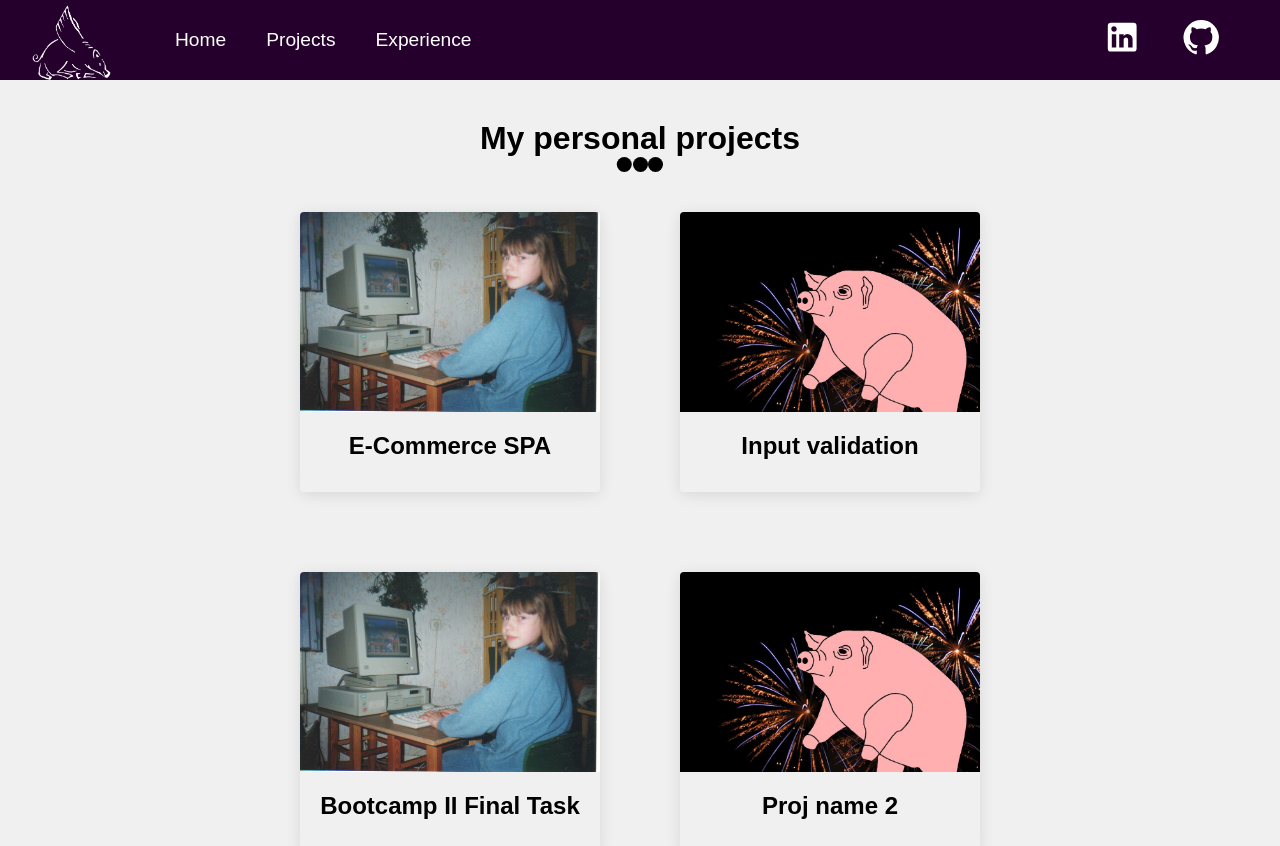
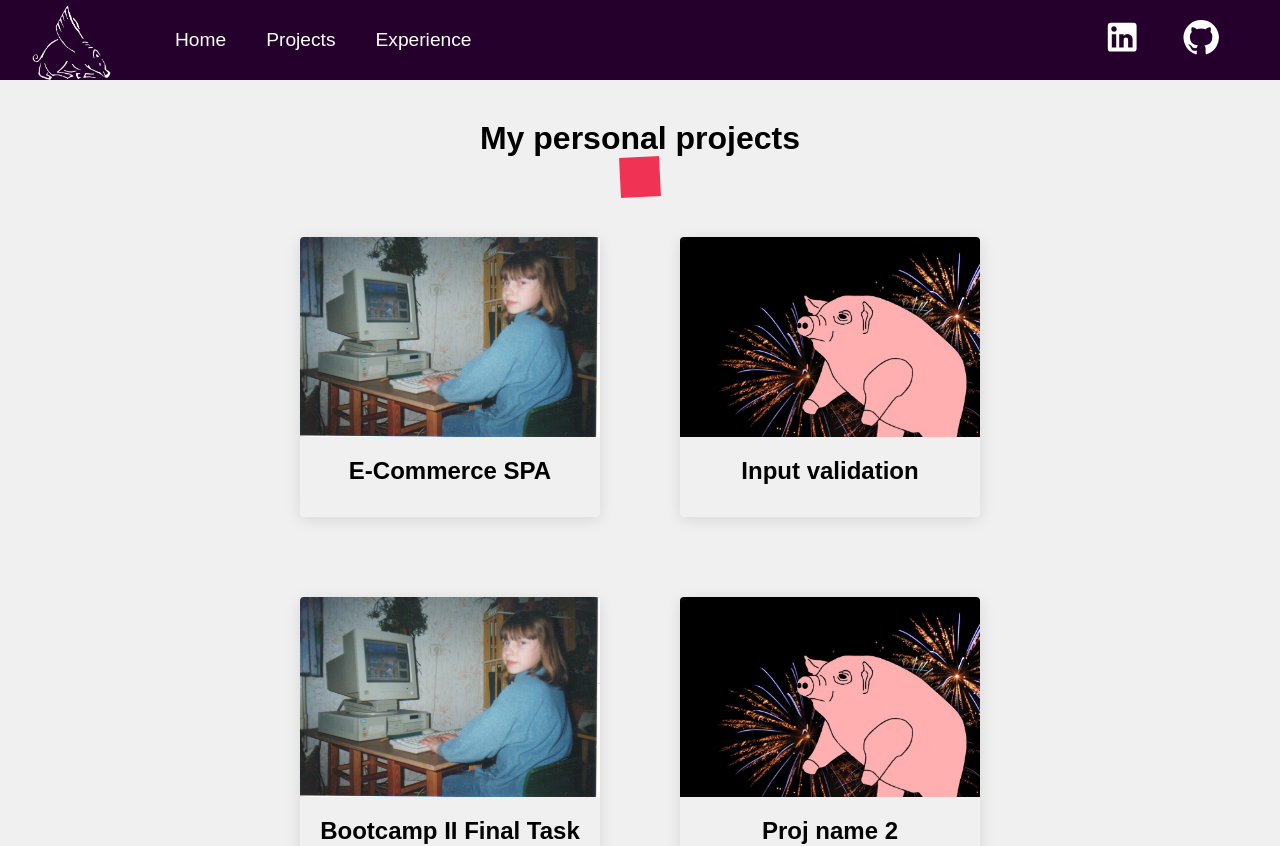
Before and after one commit to SabineZilde/Portfolio-project, a React (Create React App) app: page /projects in a window 1280 px wide. Shown: the top 846 px of the page. Built offline with nearby package versions, Linux system fonts and the light colour scheme.

Commit message:
feat: different shape loader

```diff
--- a/src/styles/Loader.css
+++ b/src/styles/Loader.css
@@ -1,21 +1,23 @@
-.loader  {
-    width: 15px;
-    aspect-ratio: 1;
-    background: #000;
-    border-radius: 50%;
-    animation: dots 1s infinite ease-out alternate;
+.loader {
+    width: 40px;
+    height: 40px;
+    color: #f03355;
+    background:
+        conic-gradient(from -45deg at top 20px left 50%, #0000, currentColor 1deg 90deg, #0000 91deg),
+        conic-gradient(from 45deg at right 20px top 50%, #0000, currentColor 1deg 90deg, #0000 91deg),
+        conic-gradient(from 135deg at bottom 20px left 50%, #0000, currentColor 1deg 90deg, #0000 91deg),
+        conic-gradient(from -135deg at left 20px top 50%, #0000, currentColor 1deg 90deg, #0000 91deg);
+    animation: shape 1.5s infinite cubic-bezier(0.3, 1, 0, 1);
 }
 
-@keyframes dots {
-    0% {
-        box-shadow: 15px 0, -35px 0
-    }
-
+@keyframes shape {
     50% {
-        box-shadow: 15px 0, -15px 0
+        width: 60px;
+        height: 60px;
+        transform: rotate(180deg)
     }
 
     100% {
-        box-shadow: 35px 0, -15px 0
+        transform: rotate(360deg)
     }
 }
```
